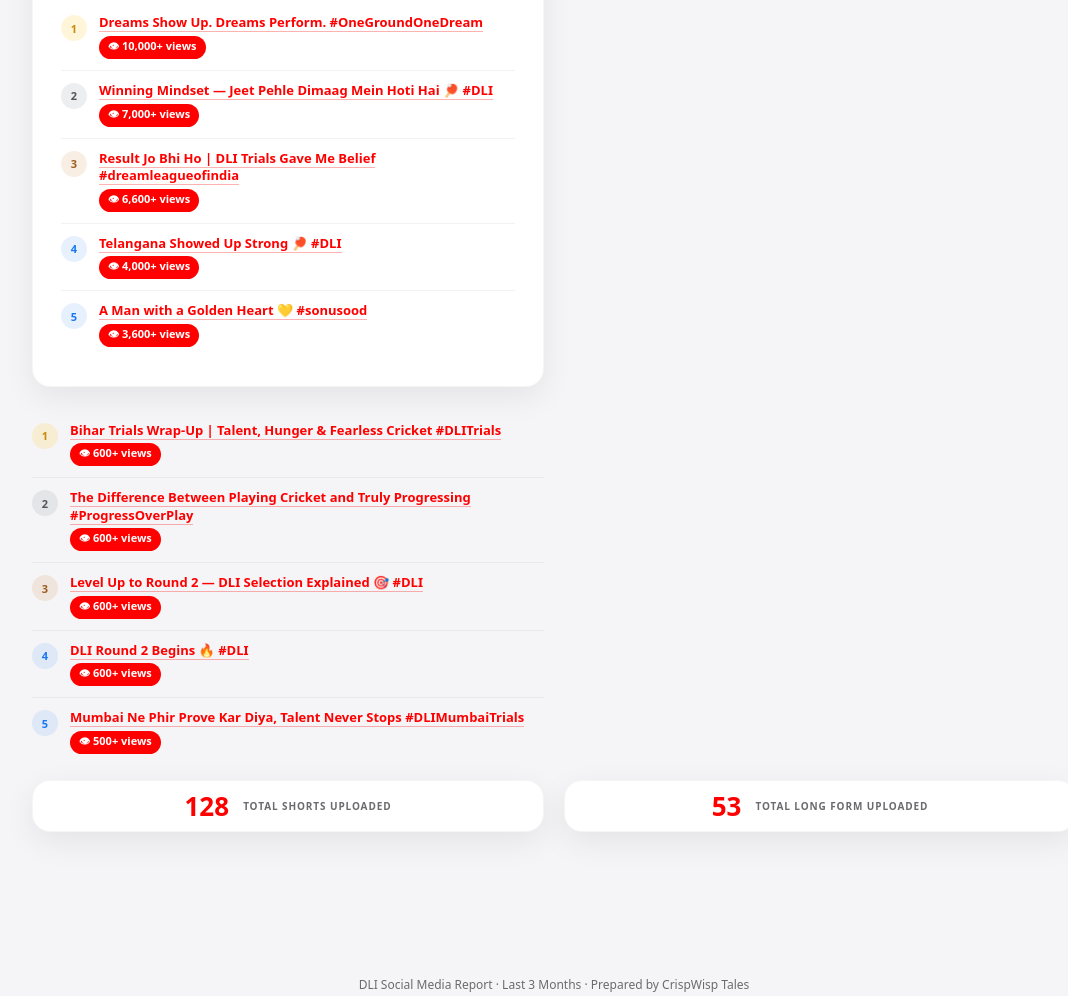
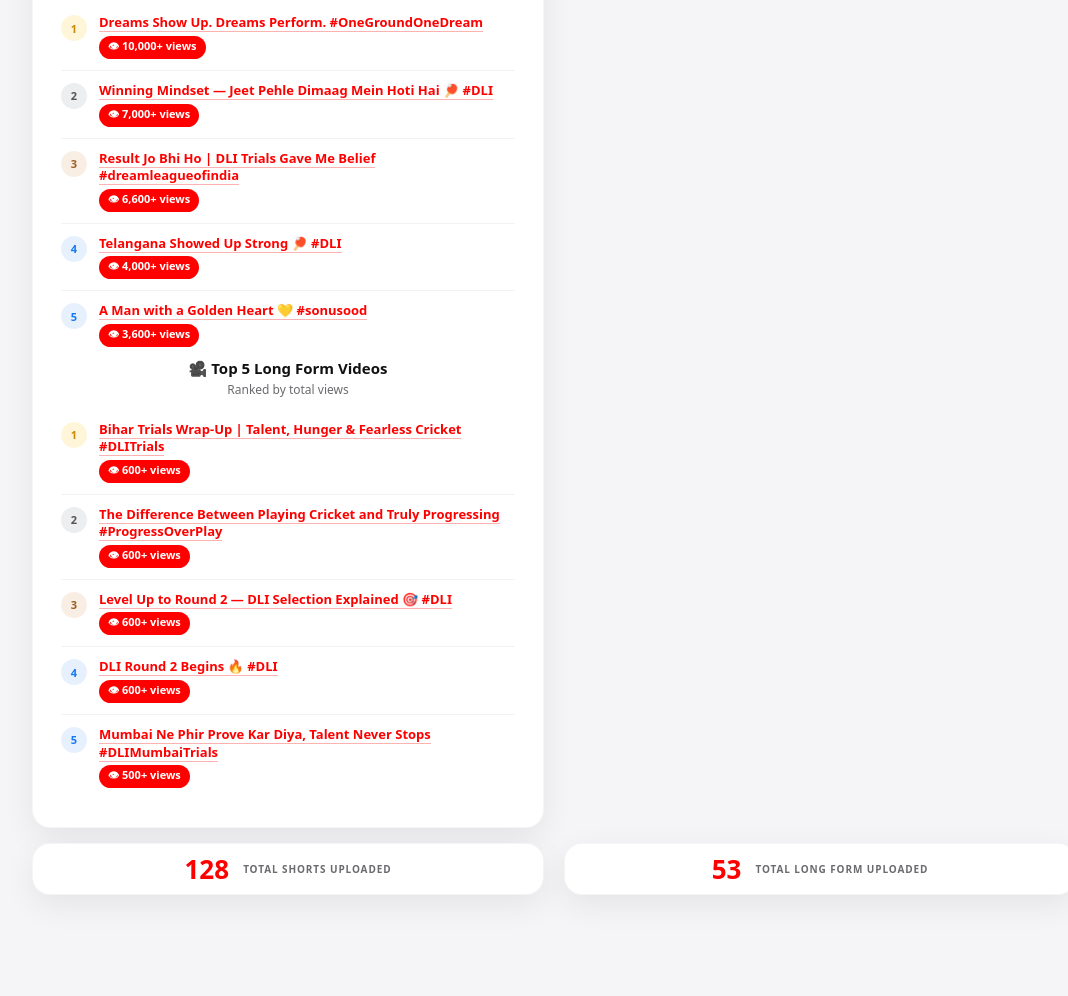
Before and after one commit to danman07/DLIxCWT_90days_report, a plain HTML site: page index.html in a window 1280 px wide. Shown: the part 3640-4636 px from the top of the page, without its empty margins (86-1154 px from the left). Drawn offline with Linux system fonts and the light colour scheme.

Commit message:
Update index.html

```diff
--- a/index.html
+++ b/index.html
@@ -1306,22 +1306,74 @@
             <li><div class="rank-badge">4</div><div class="rank-info"><div class="rank-title"><a href="https://www.youtube.com/watch?v=BT06S4rBKH8" target="_blank" rel="noopener" style="color:var(--yt);border-color:rgba(255,0,0,0.3)">Telangana Showed Up Strong &#127955; #DLI</a></div><span class="rank-views" style="background:var(--yt)">&#128065; 4,000+ views</span></div></li>
             <li><div class="rank-badge">5</div><div class="rank-info"><div class="rank-title"><a href="https://youtube.com/shorts/O5PWl7LAwNM" target="_blank" rel="noopener" style="color:var(--yt);border-color:rgba(255,0,0,0.3)">A Man with a Golden Heart &#128155; #sonusood</a></div><span class="rank-views" style="background:var(--yt)">&#128065; 3,600+ views</span></div></li>
           </ul>
-        </article>
+        <article>
 
   <div class="card-head">
     <h3>🎥 Top 5 Long Form Videos</h3>
     <p>Ranked by total views</p>
   </div>
+
   <ul class="ranked-list" style="margin-top:4px">
-  <li><div class="rank-badge gold">1</div><div class="rank-info"><div class="rank-title"><a href="https://www.youtube.com/watch?v=yfNYkUazbtU" target="_blank" rel="noopener" style="color:var(--yt);border-color:rgba(255,0,0,0.3)">Bihar Trials Wrap-Up | Talent, Hunger &amp; Fearless Cricket #DLITrials</a></div><span class="rank-views" style="background:var(--yt)">👁 600+ views</span></div></li>
-  <li><div class="rank-badge silver">2</div><div class="rank-info"><div class="rank-title"><a href="https://www.youtube.com/watch?v=rCysTzPIpvc" target="_blank" rel="noopener" style="color:var(--yt);border-color:rgba(255,0,0,0.3)">The Difference Between Playing Cricket and Truly Progressing #ProgressOverPlay</a></div><span class="rank-views" style="background:var(--yt)">👁 600+ views</span></div></li>
-  <li><div class="rank-badge bronze">3</div><div class="rank-info"><div class="rank-title"><a href="https://www.youtube.com/watch?v=BFP2HRa6-Q4" target="_blank" rel="noopener" style="color:var(--yt);border-color:rgba(255,0,0,0.3)">Level Up to Round 2 — DLI Selection Explained 🎯 #DLI</a></div><span class="rank-views" style="background:var(--yt)">👁 600+ views</span></div></li>
-  <li><div class="rank-badge">4</div><div class="rank-info"><div class="rank-title"><a href="https://www.youtube.com/watch?v=yfNYkUazbtU" target="_blank" rel="noopener" style="color:var(--yt);border-color:rgba(255,0,0,0.3)">DLI Round 2 Begins 🔥 #DLI</a></div><span class="rank-views" style="background:var(--yt)">👁 600+ views</span></div></li>
-  <li><div class="rank-badge">5</div><div class="rank-info"><div class="rank-title"><a href="https://youtu.be/i1c7kTQ7e5M?si=EHhj8tzaTnG55yGD" target="_blank" rel="noopener" style="color:var(--yt);border-color:rgba(255,0,0,0.3)">Mumbai Ne Phir Prove Kar Diya, Talent Never Stops #DLIMumbaiTrials</a></div><span class="rank-views" style="background:var(--yt)">👁 500+ views</span></div></li>
+    <li>
+      <div class="rank-badge gold">1</div>
+      <div class="rank-info">
+        <div class="rank-title">
+          <a href="https://www.youtube.com/watch?v=yfNYkUazbtU" target="_blank" rel="noopener" style="color:var(--yt);border-color:rgba(255,0,0,0.3)">
+            Bihar Trials Wrap-Up | Talent, Hunger &amp; Fearless Cricket #DLITrials
+          </a>
+        </div>
+        <span class="rank-views" style="background:var(--yt)">👁 600+ views</span>
+      </div>
+    </li>
+    <li>
+      <div class="rank-badge silver">2</div>
+      <div class="rank-info">
+        <div class="rank-title">
+          <a href="https://www.youtube.com/watch?v=rCysTzPIpvc" target="_blank" rel="noopener" style="color:var(--yt);border-color:rgba(255,0,0,0.3)">
+            The Difference Between Playing Cricket and Truly Progressing #ProgressOverPlay
+          </a>
+        </div>
+        <span class="rank-views" style="background:var(--yt)">👁 600+ views</span>
+      </div>
+    </li>
+    <li>
+      <div class="rank-badge bronze">3</div>
+      <div class="rank-info">
+        <div class="rank-title">
+          <a href="https://www.youtube.com/watch?v=BFP2HRa6-Q4" target="_blank" rel="noopener" style="color:var(--yt);border-color:rgba(255,0,0,0.3)">
+            Level Up to Round 2 — DLI Selection Explained 🎯 #DLI
+          </a>
+        </div>
+        <span class="rank-views" style="background:var(--yt)">👁 600+ views</span>
+      </div>
+    </li>
+    <li>
+      <div class="rank-badge">4</div>
+      <div class="rank-info">
+        <div class="rank-title">
+          <!-- ⚠️ Replace VIDEO_ID below with the correct YouTube ID for this video -->
+          <a href="https://www.youtube.com/watch?v=VIDEO_ID" target="_blank" rel="noopener" style="color:var(--yt);border-color:rgba(255,0,0,0.3)">
+            DLI Round 2 Begins 🔥 #DLI
+          </a>
+        </div>
+        <span class="rank-views" style="background:var(--yt)">👁 600+ views</span>
+      </div>
+    </li>
+    <li>
+      <div class="rank-badge">5</div>
+      <div class="rank-info">
+        <div class="rank-title">
+          <a href="https://youtu.be/i1c7kTQ7e5M?si=EHhj8tzaTnG55yGD" target="_blank" rel="noopener" style="color:var(--yt);border-color:rgba(255,0,0,0.3)">
+            Mumbai Ne Phir Prove Kar Diya, Talent Never Stops #DLIMumbaiTrials
+          </a>
+        </div>
+        <span class="rank-views" style="background:var(--yt)">👁 500+ views</span>
+      </div>
+    </li>
   </ul>
 
+</article>
 
-        </article>
       </div>
 
       <!-- Upload Counts -->
```
Lines whose indentation alone changed are shown as unchanged.
